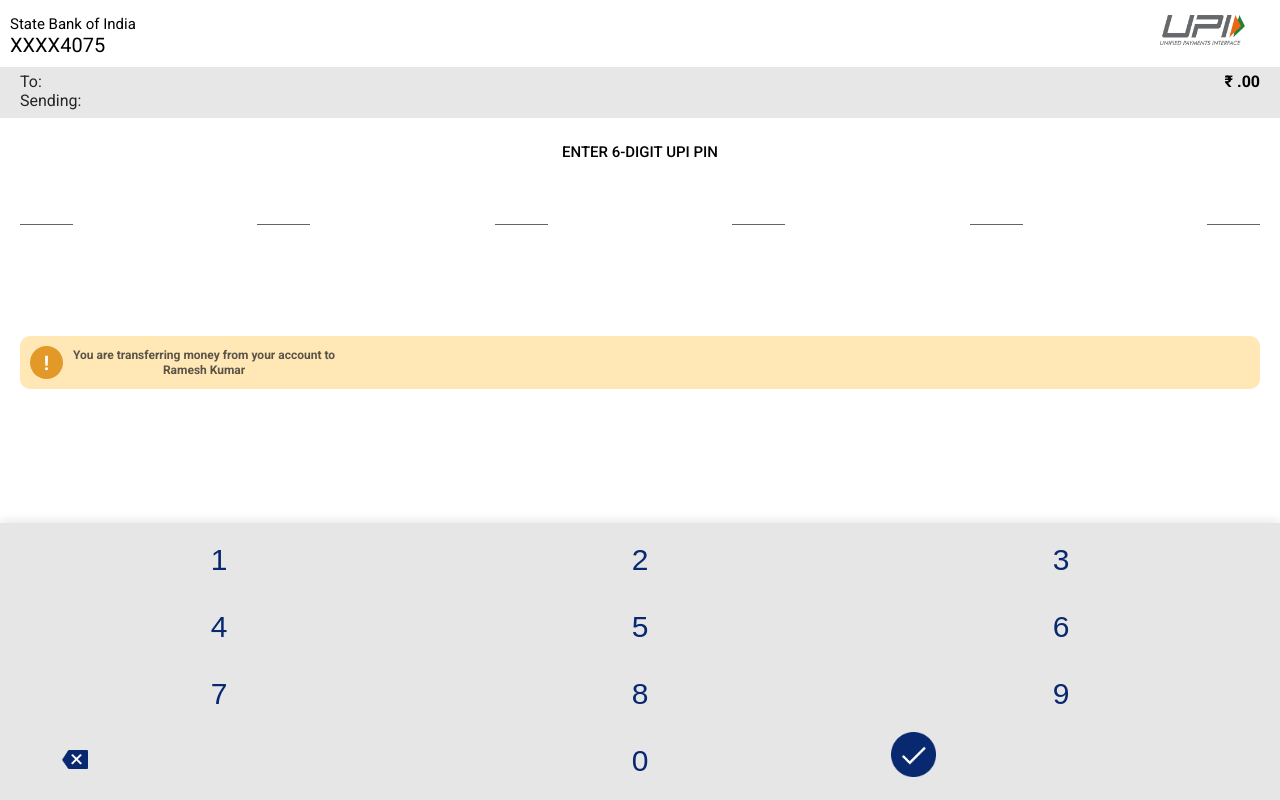
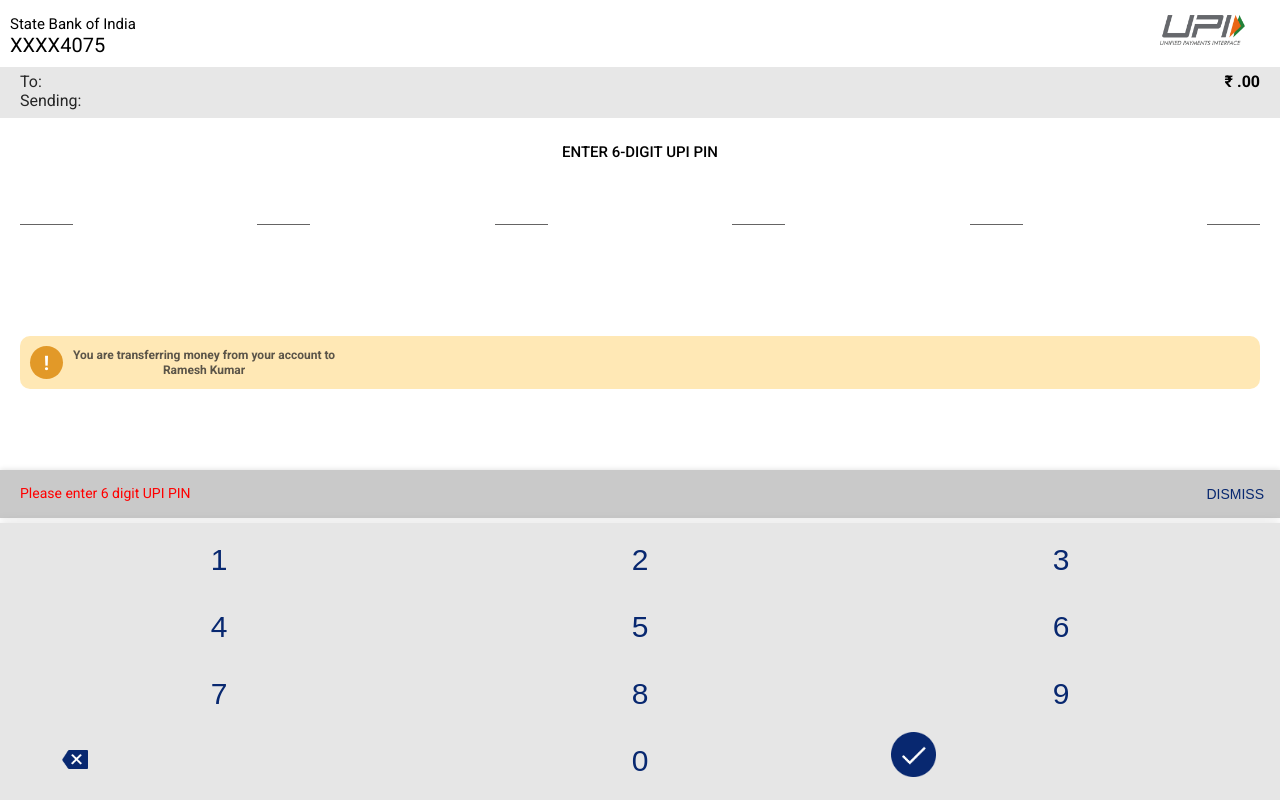
Before and after one commit to Einstein-ash/above_all_bank, a React (Create React App) app: page /enterPin in a window 1280 px wide. Built offline with nearby package versions, Linux system fonts and the light colour scheme.

Commit message:
pin input error check 1

```diff
--- a/src/App.js
+++ b/src/App.js
@@ -16,7 +16,7 @@
 
       <Router>
       <Routes>
-        {/* <Route path="/" element={<PinEntryScreen />} /> */}
+        <Route path="/" element={<PinEntryScreen />} />
         {/* <Route path="/" element={<Success />} /> */}
         {/* <Route path="/" element={<Scanner />} /> */}
         <Route path="/" element={<Bank />} />
--- a/src/pages/PinEntryScreen.css
+++ b/src/pages/PinEntryScreen.css
@@ -136,14 +136,65 @@
     flex-grow: 1;
 }
 
-.numpad {
+
+
+.numpad_wrapper {
+    position: fixed;
+    bottom: 0;
+    left: 0;
+    width: 100%;
+    display: flex;
+    flex-direction: column;
+    gap: 5px;
+    box-sizing: border-box;
+  }
+
+  /* no fixed position on pin_error_container anymore */
+  .pin_error_container {
+    background-color: rgba(128, 128, 128, 0.429);
+    padding: 15px 10px;
+    display: flex;
+    justify-content: space-between;
+    box-shadow: 0 -1px 5px rgba(0, 0, 0, 0.1);
+  }
+
+
+  .pin_error_text{
+        font-size : 14px;
+        color : red;
+        padding-left: 10px;
+  }
+
+
+  .btn_pin_error{
+    border : none;
+    color : #082870;
+    font-size : 14px;
+    font-weight: 400;
+    background-color: transparent;
+  }
+
+  /* numpad stays the same */
+  .numpad {
+    background-color: #e1e1e1d3;
+    padding: 12px 16px;
+    box-shadow: 0 -2px 10px rgba(0, 0, 0, 0.1);
+    display: grid;
+    grid-template-columns: repeat(3, 1fr);
+    gap: 15px;
+    width: 100%;
+    box-sizing: border-box;
+  }
+
+
+
+
+/* .numpad {
     width: 100%;
     position: fixed;
     bottom: 0;
     left: 0;
     background-color: #e1e1e1d3;
-    /* background-color: #dddde0fb; */
-    /* background-color: #ffffff; */
     padding: 12px 16px;
     box-shadow: 0 -2px 10px rgba(0, 0, 0, 0.1);
     display: grid;
@@ -151,6 +202,7 @@
     gap: 15px;
     box-sizing: border-box;
 }
+*/
 
 .num-btn {
     font-size: 30px;
@@ -166,7 +218,7 @@
 
 .num-btn.submit {
     color: white;
-    background-color: #082870;    /* good by me    */
+    /* background-color: #082870;    good by me    */
     /* background-color: #0b57cf; */
     border-radius: 50%;
     width: 60px;
--- a/src/pages/PinInput.jsx
+++ b/src/pages/PinInput.jsx
@@ -14,6 +14,7 @@
 
   const [pin, setPin] = useState([]);
   const [showNumpad, setShowNumpad] = useState(true);
+  const [showPinError, setShowPinError] = useState(true);
 
   const handleNumpadClick = (val) => {
 
@@ -81,8 +82,22 @@
           </p>
       </div>
 
+
+
       {showNumpad && (
+        <div className='numpad_wrapper'>
 
+              {showPinError && (
+                <div className='pin_error_container'>
+                  <p className='pin_error_text'>Please enter 6 digit UPI PIN</p>
+                  <button
+                    className='btn_pin_error'
+                    onClick={() => setShowPinError(false)}>
+                      DISMISS
+                  </button>
+
+                </div>
+              )}
 
           <div className="numpad">
             {[1, 2, 3, 4, 5, 6, 7, 8, 9, 'x', 0, '✔'].map((val, idx) => (
@@ -117,7 +132,7 @@
             ))}
           </div>
 
-
+          </div>
       )}
     </div>
   );
```
